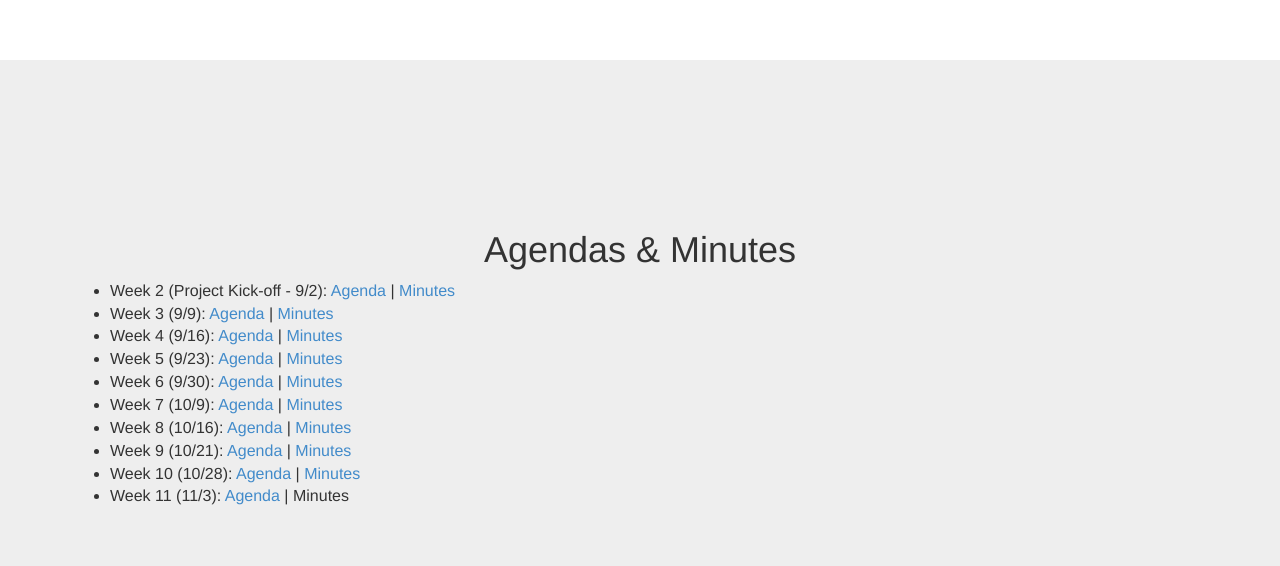
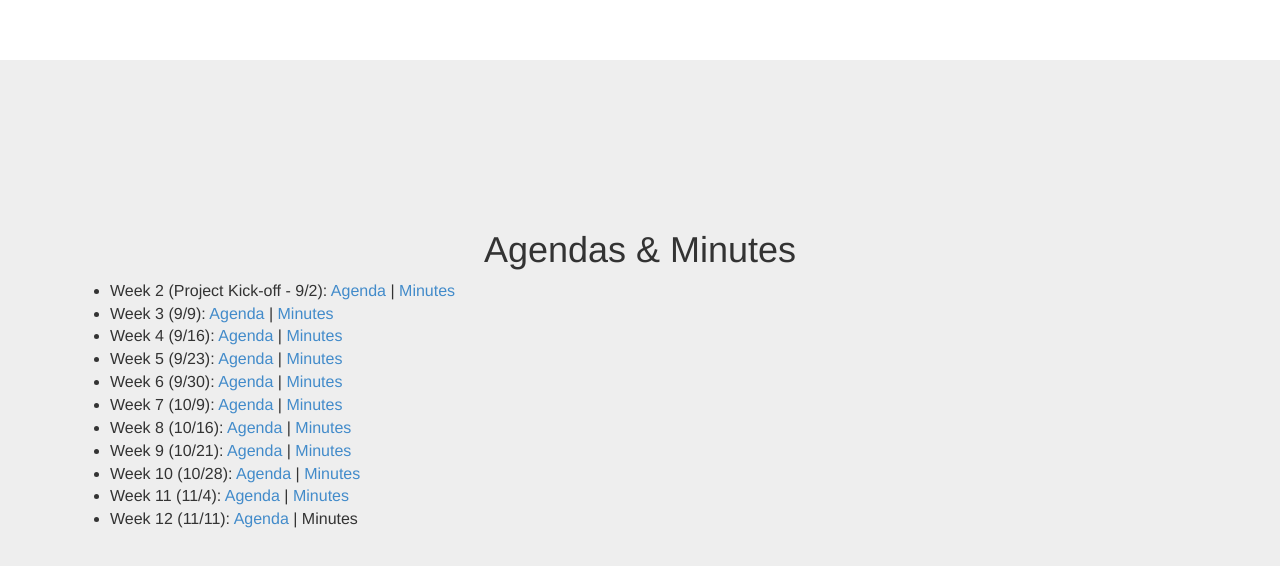
Before and after one commit to bcole/datto-website, a plain HTML site: page index.html in a window 1280 px wide. Shown: the part 3469-4035 px from the top of the page. Drawn offline with Linux system fonts and the light colour scheme.

Commit message:
Updating index.

```diff
--- a/index.html
+++ b/index.html
@@ -148,7 +148,8 @@
                         <li>Week 8 (10/16): <a href="documents/agendas/week8.pdf">Agenda</a> | <a href="documents/minutes/week8.pdf">Minutes</a>
                         <li>Week 9 (10/21): <a href="documents/agendas/week9.pdf">Agenda</a> | <a href="documents/minutes/week9.pdf">Minutes</a>
                         <li>Week 10 (10/28): <a href="documents/agendas/week10.pdf">Agenda</a> | <a href="documents/minutes/week10.pdf">Minutes</a>
-                        <li>Week 11 (11/3): <a href="documents/agendas/week11.pdf">Agenda</a> | Minutes
+                        <li>Week 11 (11/4): <a href="documents/agendas/week11.pdf">Agenda</a> | <a href="documents/minutes/week11.pdf">Minutes</a>
+                        <li>Week 12 (11/11): <a href="documents/agendas/week12.pdf">Agenda</a> | Minutes
                     </ul>
                 </div>
             </div>
```
